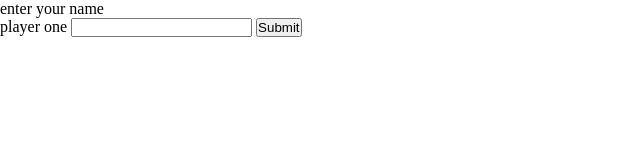
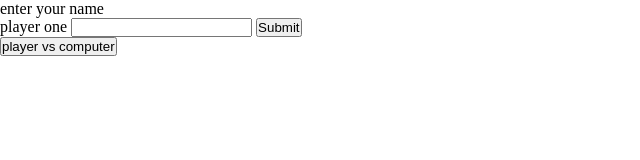
Before and after one commit to tmannazy/tictactoe, a plain HTML site: page index.html in a window 1280 px wide. Shown: the whole page, without its empty margins (0-640 px from the left). Drawn offline with Linux system fonts and the light colour scheme.

Commit message:
Add button to select AI game

```diff
--- a/index.html
+++ b/index.html
@@ -33,6 +33,9 @@
                 <button class="start-game">start</button>
                 <button class="new-game">new game</button>
             </div>
+            <div class="computer">
+                <button class="computer-game">player vs computer</button>
+            </div>
             <div class="game-board">
                 <div class="box1 box"></div>
                 <div class="box2 box"></div>
```
